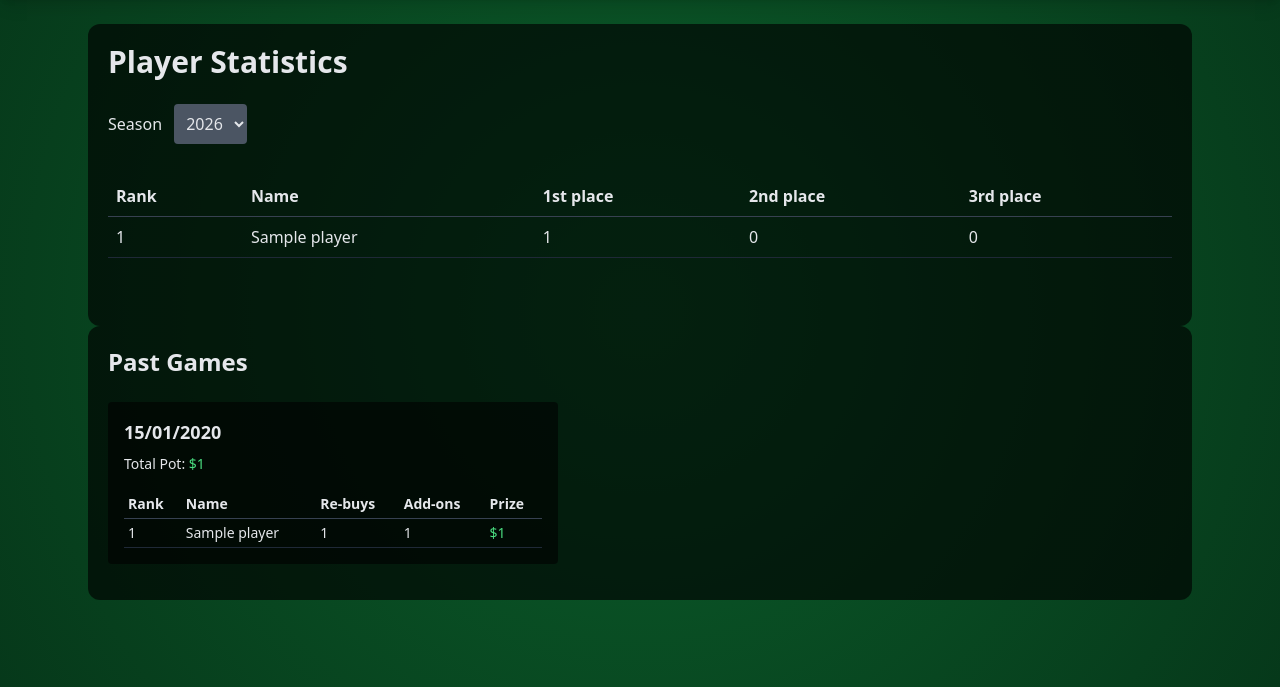
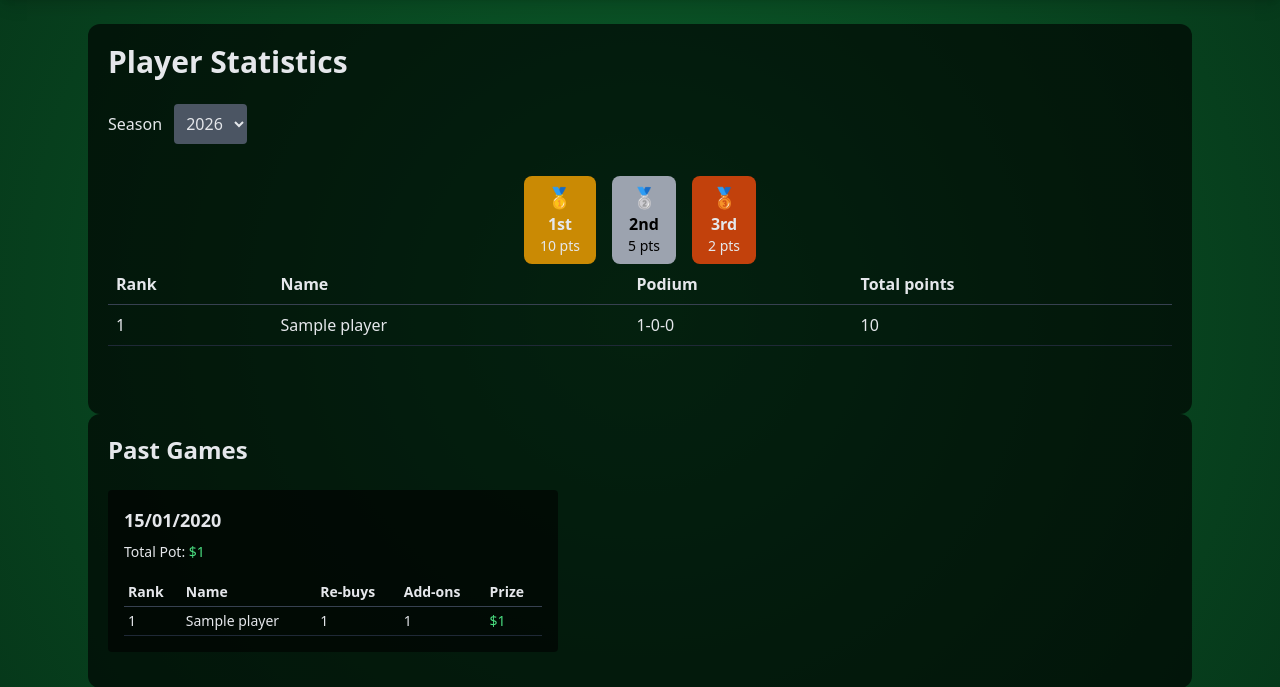
Before and after one commit to sohflp/fastapi-poker, a FastAPI app: page /stats in a window 1280 px wide. Shown: the part 88-775 px from the top of the page. Run offline with FastAPI, Linux system fonts and the light colour scheme; tables that the repository leaves empty hold one stand-in row (values such as "Sample post"); some libraries are stand-ins or nearby versions.

Commit message:
Update stats calculation

```diff
--- a/app/templates/stats.html
+++ b/app/templates/stats.html
@@ -17,6 +17,28 @@
 
     </div>
 
+    <!-- LEGEND -->
+
+    <div class="flex justify-center gap-4 text-center">
+        <div class="bg-yellow-600 px-4 py-2 rounded-lg">
+            <div class="text-xl">🥇</div>
+            <div class="font-bold">1st</div>
+            <div class="text-sm">10 pts</div>
+        </div>
+
+        <div class="bg-gray-400 px-4 py-2 rounded-lg text-black">
+            <div class="text-xl">🥈</div>
+            <div class="font-bold">2nd</div>
+            <div class="text-sm">5 pts</div>
+        </div>
+
+        <div class="bg-orange-700 px-4 py-2 rounded-lg">
+            <div class="text-xl">🥉</div>
+            <div class="font-bold">3rd</div>
+            <div class="text-sm">2 pts</div>
+        </div>
+    </div>
+
     <!-- MAIN PLAYER TABLE -->
 
     <table class="w-full mb-12">
@@ -26,9 +48,8 @@
 
                 <th class="p-2 text-left">Rank</th>
                 <th class="p-2 text-left">Name</th>
-                <th class="p-2 text-left">1st place</th>
-                <th class="p-2 text-left">2nd place</th>
-                <th class="p-2 text-left">3rd place</th>
+                <th class="p-2 text-left">Podium</th>
+                <th class="p-2 text-left">Total points</th>
 
             </tr>
         </thead>
@@ -39,11 +60,10 @@
 
             <tr class="border-b border-gray-800">
 
-                <td class="p-2">{{ player.overall_position }}</td>
+                <td class="p-2">{{ player.rank }}</td>
                 <td class="p-2">{{ player.name }}</td>
-                <td class="p-2">{{ player.first_count }}</td>
-                <td class="p-2">{{ player.second_count }}</td>
-                <td class="p-2">{{ player.third_count }}</td>
+                <td class="p-2">{{ player.podium }}</td>
+                <td class="p-2">{{ player.total_points }}</td>
 
             </tr>
 
@@ -109,9 +129,9 @@
 
                         {% if r.winnings > 0 %}
                         <td class="p-1 text-green-400">
-                        {% else %}
+                            {% else %}
                         <td class="p-1">
-                        {% endif %}
+                            {% endif %}
                             ${{ r.winnings }}
                         </td>
 
```
Also changed, not shown: app/routers/stats.py (+25 -21 lines).
